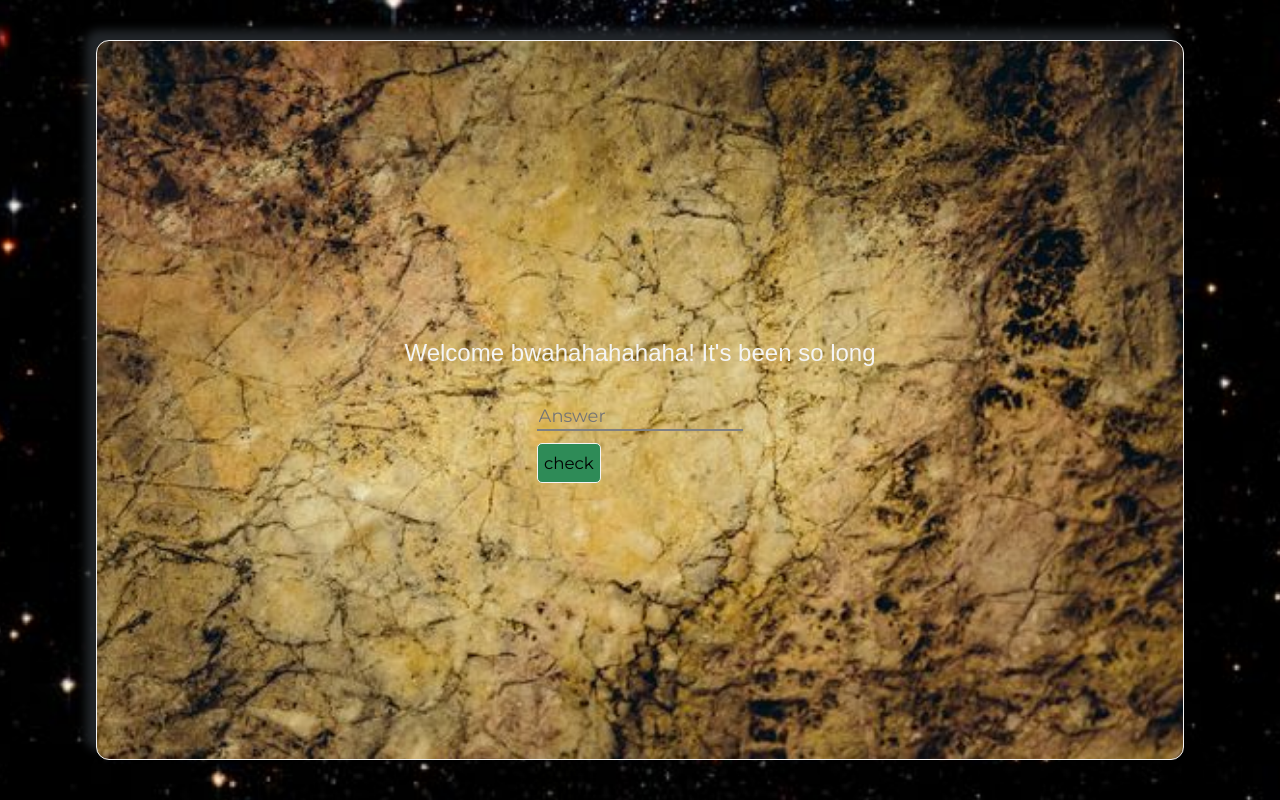
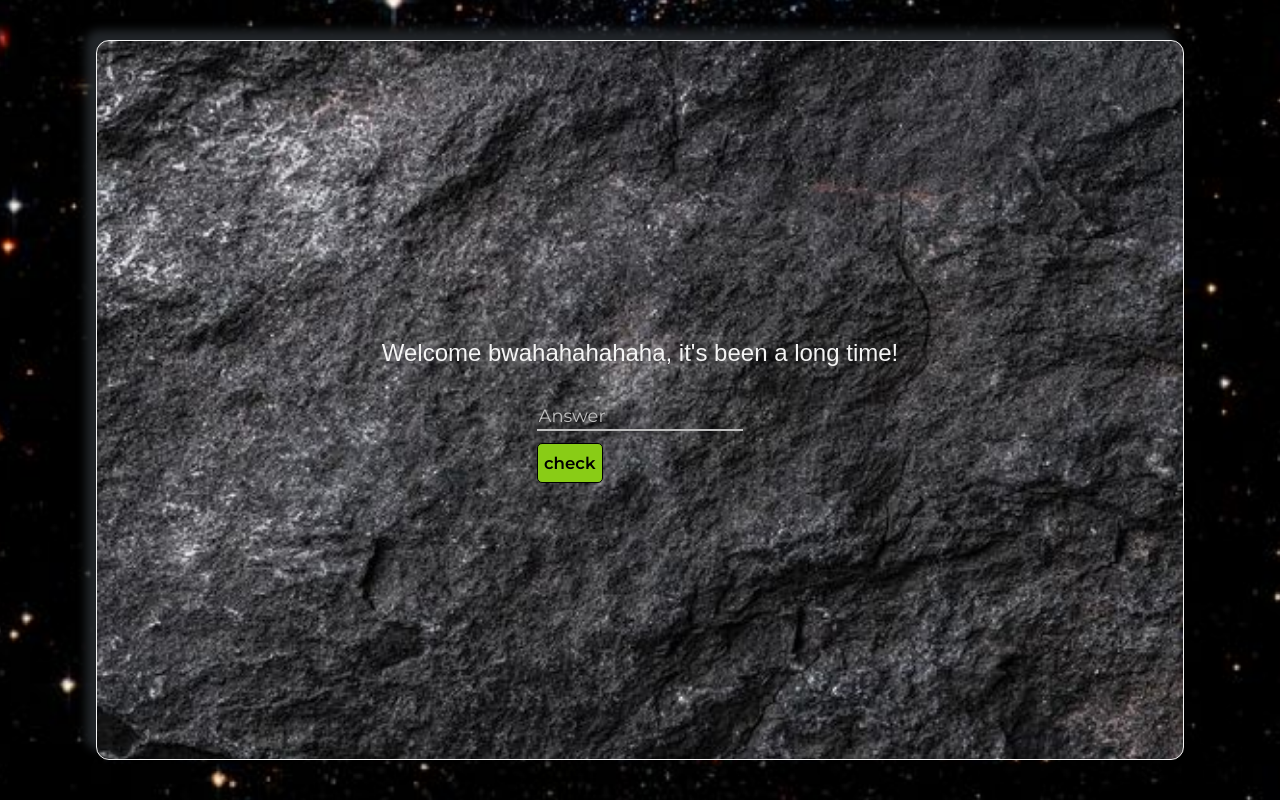
Before and after one commit to Winston-Dmello/Project1, a Flask app: page /Puz1 in a window 1280 px wide. Run offline with Flask 3, Linux system fonts and the light colour scheme; a user stored in the database is signed in; some libraries are stand-ins or nearby versions.

Commit message:
puzzle1design

```diff
--- a/website/static/images/Puz1.css
+++ b/website/static/images/Puz1.css
@@ -13,7 +13,7 @@
   justify-content: center;
   align-items: center;
   background-color:#1b1b1b;
-  background-image:url('puz1bg.png');
+  background-image:url('rock.png');
   background-size: cover;
   background-position: center;
   background-repeat: no-repeat;
@@ -25,6 +25,7 @@
 h4{
     font-family:sans-serif;
     color:whitesmoke;
+    font-weight: bold;
 }
     /* Define the grid container */
     .label-grid {
@@ -76,13 +77,15 @@ position: relative;
 #parent  #input-field input{
 height: 100%;
 width: 100%;
-
 font-size:1.4vw;
 border: none;
-border-bottom: 2px solid grey;
+border-bottom: 2px solid rgb(192, 192, 192);
 background:none;
-caret-color: grey;
-color:whitesmoke;
+caret-color: rgb(192, 192, 192);
+color:white;
+}
+::placeholder{
+  color: rgb(192, 192, 192);
 }
 #input-field input:focus {
 outline: none;
@@ -90,9 +93,17 @@ outline: none;
 
 .Check{
 padding: 0.5vw;
-border: 1px solid whitesmoke;
+border: 1px solid black;
 font-size:1.3vw;
-background-color: seagreen;
+background-color: #89cc16;
 border-radius: 5px;
 margin-top: 1.6vw;
+font-weight: bold;
 }
+.submit{
+  padding: 0.5vw;
+  font-size:1.3vw;
+  background-color: #6f9e1d;
+  border-radius: 5px;
+  margin-top: 1.6vw;
+}
--- a/website/templates/Puz1.html
+++ b/website/templates/Puz1.html
@@ -116,7 +116,7 @@ outline: none;
 
 {% block content %}
 <div class="block">
-<h4>Welcome {{Username}}! It's been so long</h4>
+<h4>Welcome {{Username}}, it's been a long time!</h4>
 
 
     <!-- Grid container for labels -->
--- a/website/templates/Puz2.html
+++ b/website/templates/Puz2.html
@@ -1,6 +1,8 @@
 {% extends "Base.html" %}
 
 {% block Head %}
+<link rel="stylesheet" href="{{ url_for('static', filename='images/Puz1.css') }}">
+<!--
 <style>
     label {
         display: block;
@@ -31,7 +33,7 @@
         /*opacity: 0.7;*/
         box-shadow: -10px -10px 10px;
       }
-</style>
+</style>-->
 {% endblock %}
 
 {% block title %}PyramidEra{% endblock %}
```
Also changed, not shown: website/static/images/Puz2.css (added, +29 -0 lines), instance/database.db (deleted), website/static/images/puz2bg.png (added), website/static/images/rock.png (added).
